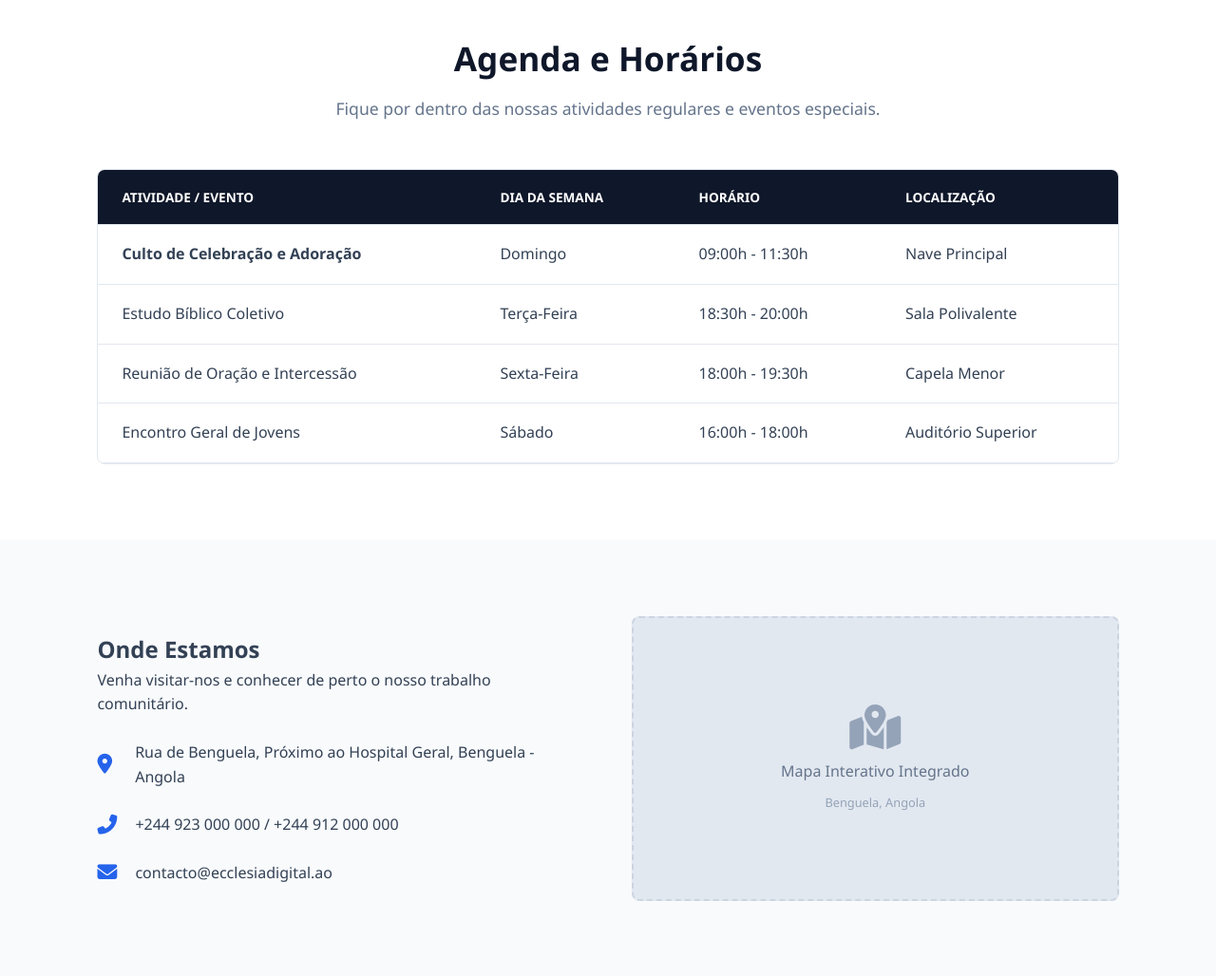
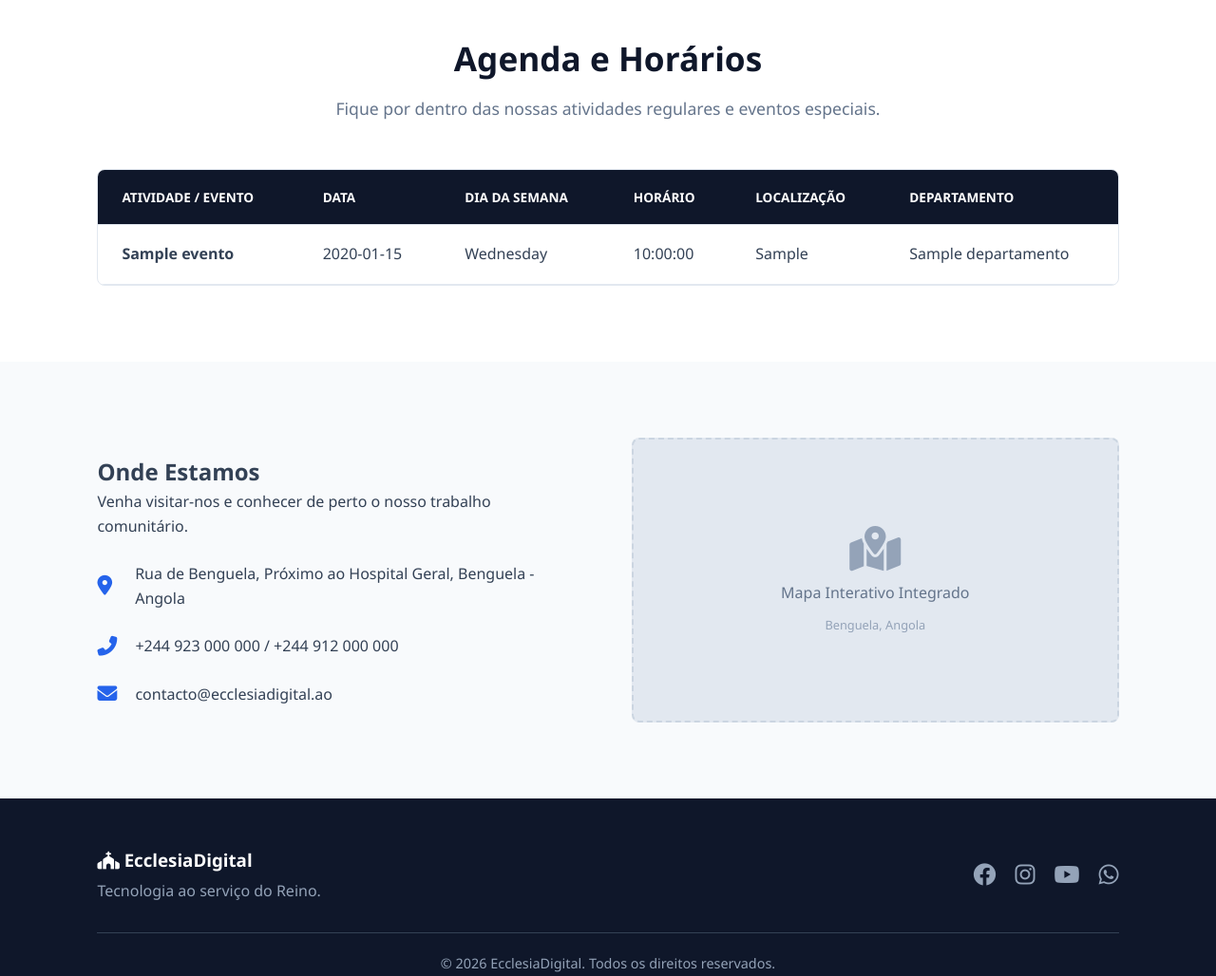
Before and after one commit to Milton0222/Gevangelica, a Laravel app: page / in a window 1280 px wide. Shown: the part 2121-3149 px from the top of the page at 95% size. Run offline with Laravel 10, Linux system fonts and the light colour scheme; tables that the repository leaves empty hold one stand-in row (values such as "Sample post"); data that the repository does not hold is empty; some libraries are stand-ins or nearby versions.

Commit message:
exibir evento

```diff
--- a/app/Http/Controllers/Controller.php
+++ b/app/Http/Controllers/Controller.php
@@ -2,6 +2,7 @@
 
 namespace App\Http\Controllers;
 
+use App\Models\eventos;
 use App\Models\membros;
 use Illuminate\Foundation\Auth\Access\AuthorizesRequests;
 use Illuminate\Foundation\Validation\ValidatesRequests;
@@ -29,4 +30,12 @@ class Controller extends BaseController
 
        return view('dashboard', compact('membros_c','membros_a','f','m'));
     }
+
+
+    public function welcome(){
+
+            $eventos=eventos::get();
+            // $data->format('l'); formatra data para exibir o dia da semana.
+      return view('welcome', compact('eventos'));
+    }
 }
--- a/app/Models/departamentos.php
+++ b/app/Models/departamentos.php
@@ -36,5 +36,8 @@ class departamentos extends Model
             ->withTimestamps();
     }
 
+    public function eventos(){
+        return $this->hasMany(eventos::class);
+    }
 
 }
--- a/app/Models/eventos.php
+++ b/app/Models/eventos.php
@@ -17,7 +17,8 @@ class eventos extends Model
         'hora',
         'estado',
         'finalidade',
-        'tema'
+        'tema',
+        'depa_id'
     ];
 
     /**
@@ -29,4 +30,8 @@ class eventos extends Model
     {
         return $this->hasMany(classes::class, 'evento_id');
     }
+
+    public function departamento(){
+        return $this->belongsTo(departamentos::class,'depa_id');
+    }
 }
--- a/resources/views/layouts/app.blade.php
+++ b/resources/views/layouts/app.blade.php
@@ -25,7 +25,10 @@
     <div class="wrapper">
         <aside class="sidebar">
             <div class="sidebar-header">
-                <h2>Igreja Gestão</h2>
+                <a href="/">
+                      <h2>GestãoEvagélica</h2>
+                </a>
+
             </div>
 
             <nav class="sidebar-nav">
--- a/resources/views/welcome.blade.php
+++ b/resources/views/welcome.blade.php
@@ -26,7 +26,11 @@
             <a href="#localizacao">Contacto</a>
         </nav>
         <div class="nav-actions">
+            @if(Auth::user())
+              <a href="{{route('dashboard')}}" class="btn btn-login">{{Auth::user()->name}}</a>
+            @else
             <button class="btn btn-login" id="btnAbrirLogin"><i class="fas fa-sign-in-alt"></i> Entrar</button>
+            @endif
         </div>
         <div class="menu-toggle" id="mobile-menu"><i class="fas fa-bars"></i></div>
     </header>
@@ -93,36 +97,33 @@
                 <thead>
                     <tr>
                         <th>Atividade / Evento</th>
+                        <th>Data</th>
                         <th>Dia da Semana</th>
                         <th>Horário</th>
                         <th>Localização</th>
+                        <th>Departamento</th>
                     </tr>
                 </thead>
                 <tbody>
+                    @foreach($eventos as $evento)
                     <tr>
-                        <td><strong>Culto de Celebração e Adoração</strong></td>
-                        <td>Domingo</td>
-                        <td>09:00h - 11:30h</td>
-                        <td>Nave Principal</td>
+                        <td><strong>{{$evento->nome}}</strong></td>
+                        <td>{{$evento->data}}</td>
+                        <td>
+                            @php
+                              setlocale(LC_TIME,'pt_BR','pt_BR.utf-8','portuguese');
+                                    $data=new datetime($evento->data);
+                                    $dia= strftime('%A',$data->getTimestamp());
+
+                            @endphp
+                            {{$dia}}
+
+                        </td>
+                        <td>{{$evento->hora}}</td>
+                        <td>{{$evento->local}}</td>
+                        <td>{{$evento->departamento->nome}}</td>
                     </tr>
-                    <tr>
-                        <td>Estudo Bíblico Coletivo</td>
-                        <td>Terça-Feira</td>
-                        <td>18:30h - 20:00h</td>
-                        <td>Sala Polivalente</td>
-                    </tr>
-                    <tr>
-                        <td>Reunião de Oração e Intercessão</td>
-                        <td>Sexta-Feira</td>
-                        <td>18:00h - 19:30h</td>
-                        <td>Capela Menor</td>
-                    </tr>
-                    <tr>
-                        <td>Encontro Geral de Jovens</td>
-                        <td>Sábado</td>
-                        <td>16:00h - 18:00h</td>
-                        <td>Auditório Superior</td>
-                    </tr>
+                   @endforeach
                 </tbody>
             </table>
         </div>
--- a/routes/web.php
+++ b/routes/web.php
@@ -23,10 +23,7 @@ use Illuminate\Support\Facades\Route;
 |
 */
 
-Route::get('/', function () {
-    alert()->success('Welcome to the application!');
-    return view('welcome');
-});
+Route::get('/', [Controller::class, 'welcome']);
 
 Route::middleware([
     'auth:sanctum',
```
